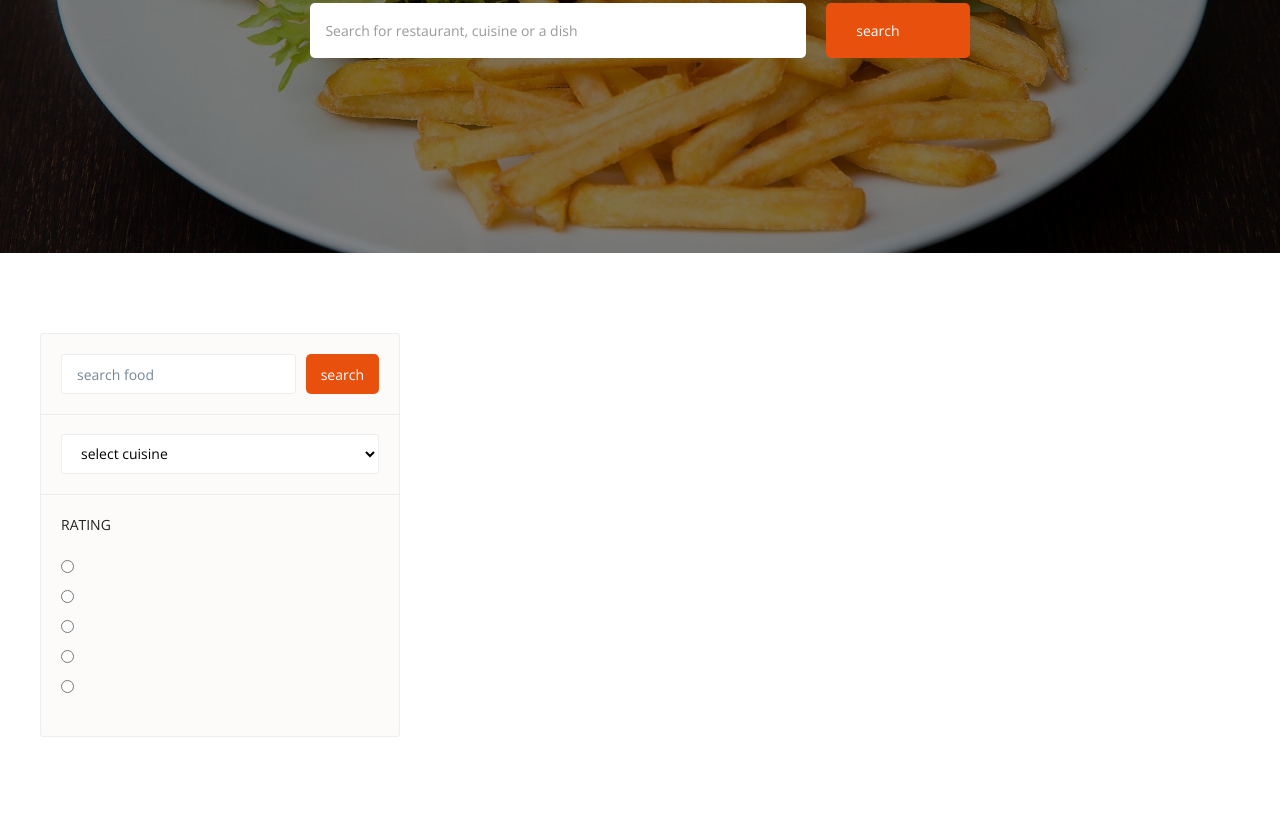
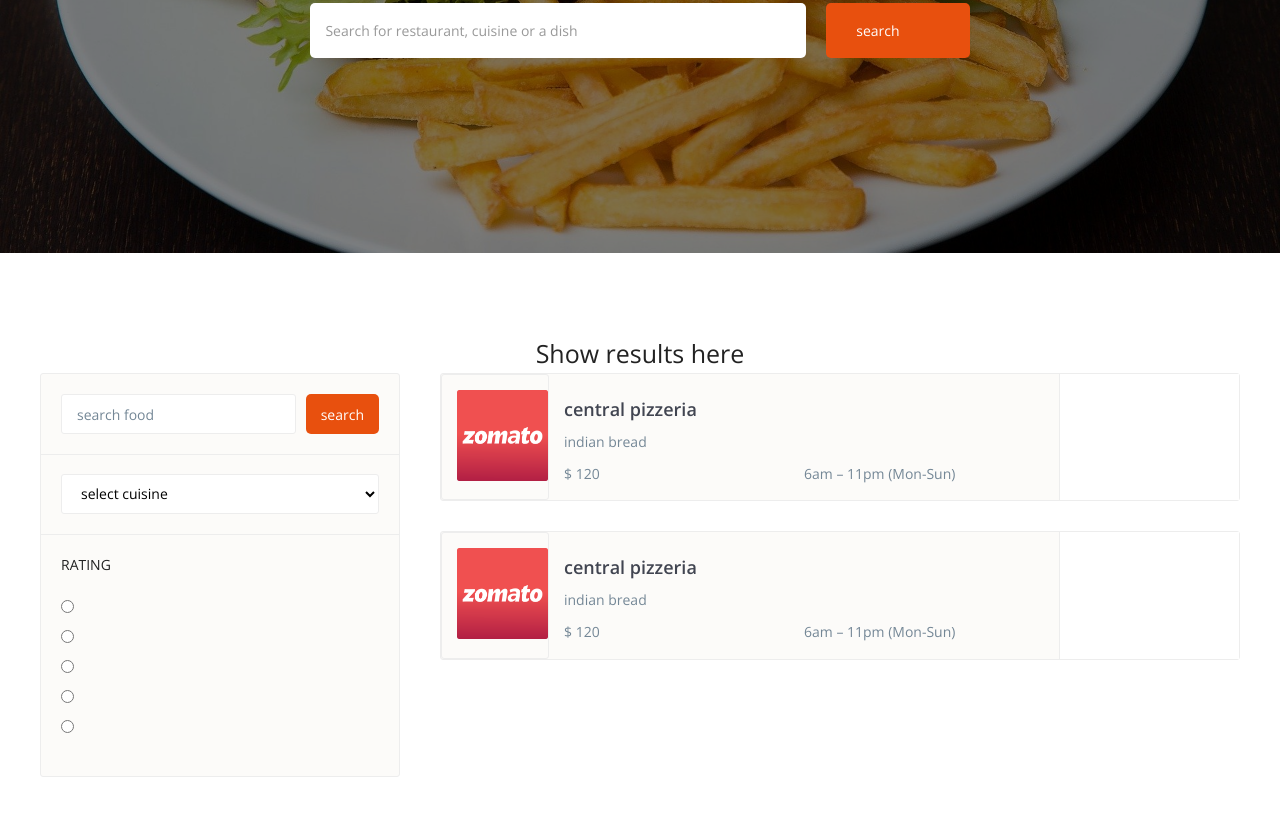
Before and after one commit to jangam-sridhar-reddy/zomato-plain-javascript, a website built with webpack: page src/index.html in a window 1280 px wide. Shown: the part 387-1200 px from the top of the page. Built offline with nearby package versions, Linux system fonts and the light colour scheme.

Commit message:
results HTML Markup completed.

```diff
--- a/src/assets/sass/_base.scss
+++ b/src/assets/sass/_base.scss
@@ -4,6 +4,9 @@
     --color__ededed: #ededed;
     --color__fcfbf9: #fcfbf9;
     --color__748796: #748796;
+    --color__414551: #414551;
+
+    --line : 1px solid var(--color__ededed);
 
 
 }
--- a/src/assets/sass/_component.scss
+++ b/src/assets/sass/_component.scss
@@ -117,7 +117,7 @@
 
     flex: 0 0 30%;
     background-color: var(--color__fcfbf9);
-    border: 1px solid var(--color__ededed);
+    border: var(--line);
     border-radius: .3rem;
     padding: 2rem;
 
@@ -131,7 +131,7 @@
             flex: 1;
             padding: 0 1.5rem;
             height: 4rem;
-            border: 1px solid var(--color__ededed);
+            border: var(--line);
             background-color: #fff;
             border-radius: .3rem;
             font-family: inherit;
@@ -214,7 +214,7 @@
         width: 100%;
         padding: 0 1.5rem;
         height: 4rem;
-        border: 1px solid var(--color__ededed);
+        border: var(--line);
         background-color: #fff;
         border-radius: .3rem;
         font-family: inherit;
@@ -231,3 +231,93 @@
 
 
 }
+
+////////////////////////////////////////
+//result
+
+.result {
+    margin-left: 4rem;
+    flex: 1;
+
+    &__item {
+
+        background-color: var(--color__fcfbf9);
+        border: var(--line);
+        border-radius: .3rem;
+        display: flex;
+
+        &:not(:last-child) {
+            margin-bottom: 3rem;
+        }
+
+    }
+
+    &__thumbnail {
+        width: 10.8rem;
+        border: var(--line);
+        border-radius: .3rem;
+        padding: 1.5rem 0rem 1.5rem 1.5rem;
+
+    }
+
+    &__photo {
+        max-width: 100%;
+        display: block;
+    }
+
+    &__content {
+        padding: 1.5rem 1.5rem 1.5rem 1.5rem;
+        flex: 1;
+
+    }
+
+    &__name {
+        font-size: 1.8rem;
+        margin: 1rem 0 1rem;
+        color: var(--color__414551);
+        font-weight: 600;
+        line-height: 1.2;
+
+    }
+
+    &__cuisine {
+        margin-bottom: 1rem;
+        color: var(--color__748796);
+        font-weight: 300;
+        font-size: 1.4rem;
+    }
+
+    &__description {
+        font-size: 1.4rem;
+        color: var(--color__748796);
+        display: flex;
+
+        & > * {
+            flex: 1;
+        }
+    }
+
+
+
+    &__rating {
+        background-color: #fff;
+        border-left: var(--line);
+        width: 18rem;
+        padding: 1.5rem;
+        display: flex;
+        justify-content: center;
+        align-items: center;
+    }
+
+}
+
+//////////////////////////////////////
+// display results
+
+.display {
+
+    &__results {
+        font-size: 2.5rem;
+        text-align: center;
+    }
+}
--- a/src/index.html
+++ b/src/index.html
@@ -27,6 +27,9 @@
         </div>
 
         <div class="container">
+            <div class="display">
+                <p class="display__results">Show results here</p>
+            </div>
             <div class="output">
                 <div class="filter">
                     <div class="filter__search">
@@ -196,6 +199,82 @@
                         </ul>
                     </div>
                 </div>
+                <div class="result">
+                    <!-- single item -->
+                    <div class="result__item">
+                        <div class="result__thumbnail">
+                            <img src="assets/images/zomato-logo-2.png" alt="" class="result__photo">
+                        </div>
+                        <div class="result__content">
+                            <h4 class="result__name">central pizzeria</h4>
+                            <p class="result__cuisine">indian bread</p>
+                            <div class="result__description">
+                                <div class="result__price">
+                                    <span>&dollar;</span>
+                                    <span>120</span>
+                                </div>
+                                <div class="result__hours">
+                                    6am – 11pm (Mon-Sun)
+                                </div>
+                            </div>
+                        </div>
+                        <div class="result__rating">
+                            <svg class="filter__icon">
+                                <use xlink:href="#sprite_icon-star-full"></use>
+                            </svg>
+                            <svg class="filter__icon">
+                                <use xlink:href="#sprite_icon-star-full"></use>
+                            </svg>
+                            <svg class="filter__icon">
+                                <use xlink:href="#sprite_icon-star-full"></use>
+                            </svg>
+                            <svg class="filter__icon">
+                                <use xlink:href="#sprite_icon-star-full"></use>
+                            </svg>
+                            <svg class="filter__icon">
+                                <use xlink:href="#sprite_icon-star-empty"></use>
+                            </svg>
+                        </div>
+                    </div>
+                    <!-- end of single item -->
+                    <!-- single item -->
+                    <div class="result__item">
+                        <div class="result__thumbnail">
+                            <img src="assets/images/zomato-logo-2.png" alt="" class="result__photo">
+                        </div>
+                        <div class="result__content">
+                            <h4 class="result__name">central pizzeria</h4>
+                            <p class="result__cuisine">indian bread</p>
+                            <div class="result__description">
+                                <div class="result__price">
+                                    <span>&dollar;</span>
+                                    <span>120</span>
+                                </div>
+                                <div class="result__hours">
+                                    6am – 11pm (Mon-Sun)
+                                </div>
+                            </div>
+                        </div>
+                        <div class="result__rating">
+                            <svg class="filter__icon">
+                                <use xlink:href="#sprite_icon-star-full"></use>
+                            </svg>
+                            <svg class="filter__icon">
+                                <use xlink:href="#sprite_icon-star-full"></use>
+                            </svg>
+                            <svg class="filter__icon">
+                                <use xlink:href="#sprite_icon-star-full"></use>
+                            </svg>
+                            <svg class="filter__icon">
+                                <use xlink:href="#sprite_icon-star-full"></use>
+                            </svg>
+                            <svg class="filter__icon">
+                                <use xlink:href="#sprite_icon-star-empty"></use>
+                            </svg>
+                        </div>
+                    </div>
+                    <!-- end of single item -->
+                </div>
             </div>
         </div>
 
```
